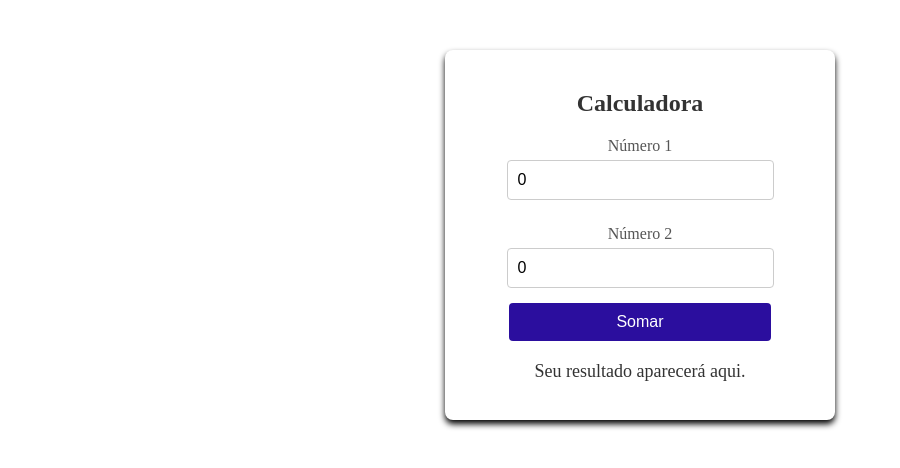
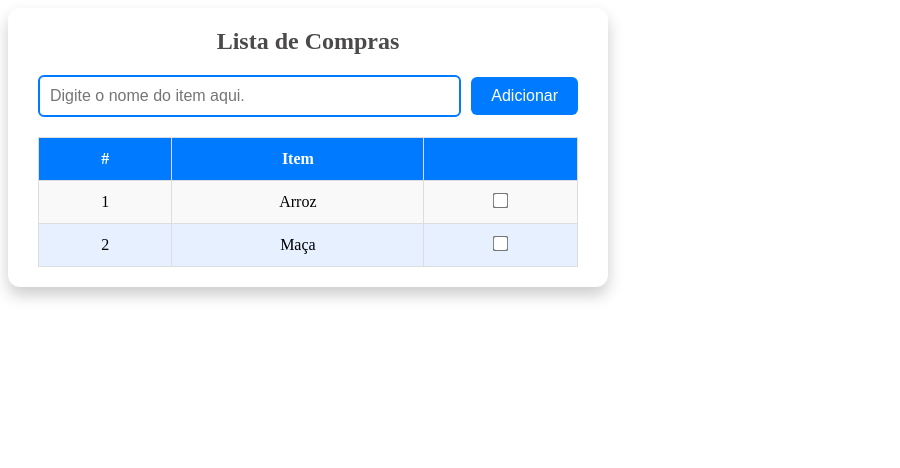
Before and after one commit to LcMartendal/curso-angular-19, an Angular app in the folder conceitos-basicos/: page / in a window 1280 px wide. Shown: the top 468 px of the page, without its empty margins (0-900 px from the left). Built offline with nearby package versions, Linux system fonts and the light colour scheme.

Commit message:
modificando HTML e SCSS

```diff
--- a/conceitos-basicos/src/app/app.component.html
+++ b/conceitos-basicos/src/app/app.component.html
@@ -1,2 +1,2 @@
-<app-calculadora/>
+<app-lista-compras></app-lista-compras>
 <router-outlet></router-outlet>
--- a/conceitos-basicos/src/app/app.component.ts
+++ b/conceitos-basicos/src/app/app.component.ts
@@ -1,10 +1,10 @@
 import { Component } from '@angular/core';
 import { RouterOutlet } from '@angular/router';
-import { CalculadoraComponent } from "./calculadora/calculadora.component";
+import { ListaComprasComponent } from './lista-compras/lista-compras.component';
 
 @Component({
   selector: 'app-root',
-  imports: [RouterOutlet, CalculadoraComponent],
+  imports: [RouterOutlet, ListaComprasComponent],
   templateUrl: './app.component.html',
   styleUrl: './app.component.scss'
 })
--- a/conceitos-basicos/src/app/lista-compras/lista-compras.component.html
+++ b/conceitos-basicos/src/app/lista-compras/lista-compras.component.html
@@ -1 +1,29 @@
-<p>lista-compras works!</p>
+<div class="container">
+    <h1>Lista de Compras</h1>
+    <form class="add-item-form">
+        <input type="text" id="item" placeholder="Digite o nome do item aqui.">
+        <button type="submit">Adicionar</button>
+    </form>
+
+    <table>
+        <thead>
+            <tr>
+                <th>#</th>
+                <th>Item</th>
+                <th></th>
+            </tr>
+        </thead>
+        <tbody>
+            <tr>
+                <td>1</td>
+                <td>Arroz</td>
+                <td><input type="checkbox"></td>
+            </tr>
+            <tr>
+                <td>2</td>
+                <td>Maça</td>
+                <td><input type="checkbox"></td>
+            </tr>
+        </tbody>
+    </table>
+</div>
--- a/conceitos-basicos/src/app/lista-compras/lista-compras.component.scss
+++ b/conceitos-basicos/src/app/lista-compras/lista-compras.component.scss
@@ -0,0 +1,91 @@
+* {
+    margin: 0;
+    padding: 0;
+    box-sizing: border-box;
+}
+
+.container {
+    background-color: white;
+    border-radius: 12px;
+    box-shadow: 0 8px 16px #ccc;
+    padding: 20px 30px;
+    text-align: center;
+    width: 90%;
+    max-width: 600px;
+}
+
+h1 {
+    font-size: 24px;
+    margin-bottom: 20px;
+    color: #4b4949;
+}
+
+.add-item-form {
+    display: flex;
+    justify-content: center;
+    align-items: center;
+    gap: 10px;
+    margin-bottom: 20px;
+}
+
+input {
+    flex: 1;
+    padding: 10px;
+    border: 2px solid #007bff;
+    border-radius: 6px;
+    font-size: 16px;
+}
+
+input:focus {
+    outline: none;
+    border-color: #0056b3;
+}
+
+button {
+    padding: 10px 20px;
+    border: none;
+    border-radius: 6px;
+    background-color: #007bff;
+    color: #fff;
+    font-size: 16px;
+    cursor: pointer;
+    transition: background 0.3s;
+}
+
+butto:hover {
+    background-color: #0056b3;
+}
+
+table {
+    width: 100%;
+    border-collapse: collapse;
+    margin-top: 10px;
+}
+
+thead {
+    background-color: #007bff;
+    color: #fff;
+}
+
+th {
+    background-color: #007bff;
+}
+
+th, td {
+    padding: 12px;
+    text-align: center;
+    border: 1px solid #ddd;
+}
+
+tr:nth-child(odd) {
+    background-color: #f9f9f9;
+}
+
+tr:nth-child(even) {
+    background-color: #e6f0ff;
+}
+
+input[type = "checkbox"] {
+    transform: scale(1.2);
+    cursor: pointer;
+}
```
